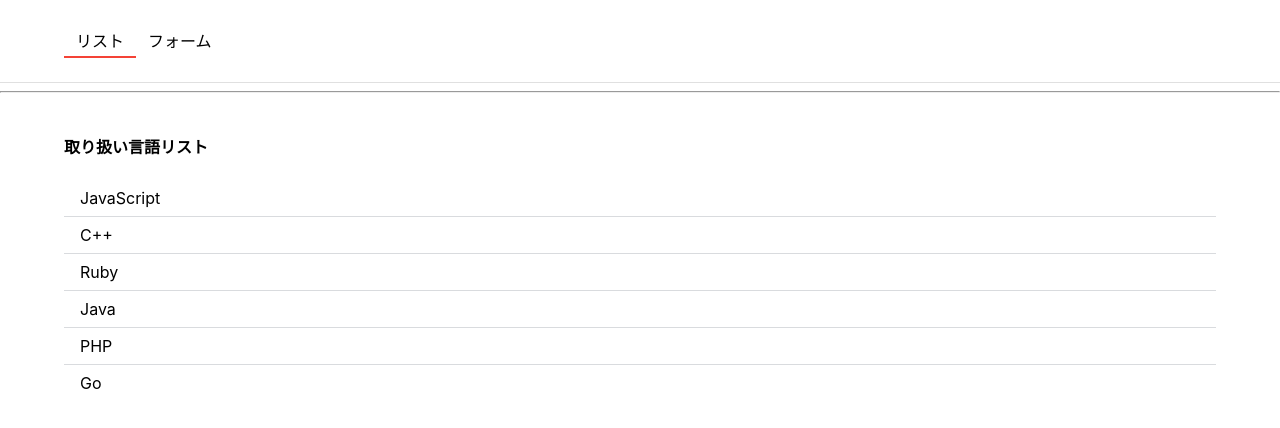
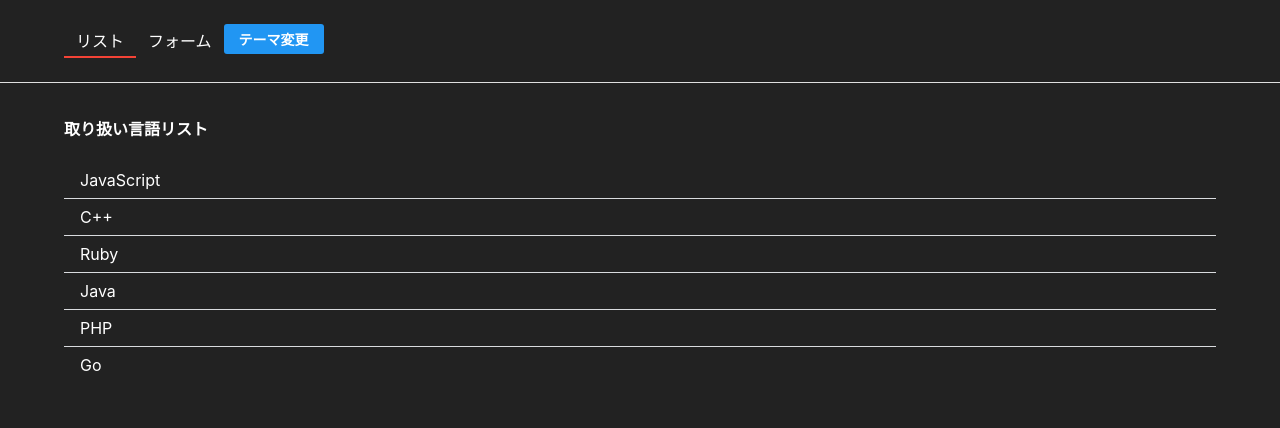
Before and after one commit to shiraishimomoka/React, a React (Create React App) app: page / in a window 1280 px wide. Shown: the top 428 px of the page. Built offline with nearby package versions, Linux system fonts and the light colour scheme.

Commit message:
テーマ切り替えの実装

```diff
--- a/src/App.js
+++ b/src/App.js
@@ -1,36 +1,26 @@
 import logo from './logo.svg';
 import './App.css';
 import styled from 'styled-components'
-import { useEffect, useState } from "react";
+import { useEffect, useState, useContext } from "react";
 import { List } from "./List";
 import { Form } from "./Form"
 import { getLanguages } from './const/languages';
 import { withLoading } from "./hoc/withLoading"
 import { Modal } from "./conponents/modal"
+import { Header } from "./Header"
+import { ThemeContext } from "./contexts/ThemeContext"
 
-const Header = styled.header`
-  display: flex;
-  justify-content: space-space-between;
-  padding: 24px 64px;
-  border-bottom: 1px solid #E0E0E0;
-`
-const HeaderUl = styled.ul`
-  display: flex;
-  margin: 0;
-  padding: 0;
-`
-const HeaderLi = styled.li`
-  list-style: none;
-  padding: 4px 12px;
-  cursor: pointer;
-  border-bottom: ${props => props.focused ? '2px solid #F44336' : 'none'};
+const Container = styled.div`
+  height: 100%;
+  color: ${({ theme }) => theme.color};
+  background-color: ${({ theme }) => theme.backgroundColor};
 `
 
 function App({ data }) {
   const [tab, setTab] = useState('list');
   const [langs, setLangs] = useState(data);
 
-
+  const [theme] = useContext(ThemeContext);
 
   const addLang = (lang) => {
     setLangs([...langs, lang]);
@@ -38,19 +28,13 @@ function App({ data }) {
   }
 
   return (
-    <div>
-      <Header>
-        <HeaderUl>
-          <HeaderLi focused={tab === 'list'} onClick = {() => setTab('list')}>リスト</HeaderLi>
-          <HeaderLi focused={tab === 'form'} onClick = {() => setTab('form')}>フォーム</HeaderLi>
-        </HeaderUl>
-      </Header>
-      <hr/>
+    <Container theme={theme}>
+      <Header tab={tab} setTab={setTab}/>
       {
         tab === 'list' ? <List langs={langs} /> : <Form onAddLang={addLang} />
       }
-    </div>
+    </Container>
   );
 }
 
-export default withLoading(App, getLanguages);
+export default App;
--- /dev/null
+++ b/src/AppContainer.js
@@ -0,0 +1,22 @@
+import { useState } from 'react';
+import { ThemeContext, THEMES } from "./contexts/ThemeContext";
+import { withLoading } from "./hoc/withLoading";
+import App from "./App";
+import { getLanguages } from "./const/languages";
+
+const AppCompornent = withLoading(App, getLanguages)
+
+export const AppContainer = () => {
+  const [theme, setTheme] = useState(THEMES.dark);
+
+  const toggleTheme = () => {
+    const nextTheme = (theme === THEMES.dark) ? THEMES.light : THEMES.dark;
+    setTheme(nextTheme)
+  }
+
+  return (
+    <ThemeContext.Provider value={[theme, toggleTheme]}>
+      <AppCompornent />
+    </ThemeContext.Provider>
+  )
+}
--- a/src/FormModal.js
+++ b/src/FormModal.js
@@ -1,12 +1,16 @@
+import { useContext } from 'react';
 import styled from 'styled-components';
 import { Button } from "./conponents/button";
 import { Modal } from "./conponents/modal";
+import { ThemeContext, THEMES } from "./contexts/ThemeContext";
 
 const Container = styled.div`
   width: 240px;
   border-radius: 10px;
   padding: 24px 36px;
-  background-color: white;
+  color: ${({ theme }) => theme.color};
+  background-color: ${({ theme }) => theme.backgroundColor};
+  border: ${({ theme }) => theme === THEMES.dark ? '2px solid white' : 'none'};
 `
 
 const ButtonWrapper = styled.div`
@@ -16,9 +20,12 @@ const ButtonWrapper = styled.div`
 `
 
 export const FormModal = ({ confirm, cancel }) => {
+
+  const [theme] = useContext(ThemeContext);
+
   return (
     <Modal>
-      <Container>
+      <Container theme={theme}>
         <div>本当に作成しますか？</div>
         <ButtonWrapper>
           <Button onClick={cancel}>Cancel</Button>
--- /dev/null
+++ b/src/Header.js
@@ -0,0 +1,43 @@
+import styled from 'styled-components';
+import { useContext } from 'react';
+import { ThemeContext } from "./contexts/ThemeContext";
+import { Button } from "./conponents/button"
+
+const Container = styled.header`
+  display: flex;
+  justify-content: space-space-between;
+  padding: 24px 64px;
+  border-bottom: 1px solid #E0E0E0;
+`
+const HeaderUl = styled.ul`
+  display: flex;
+  margin: 0;
+  padding: 0;
+`
+const HeaderLi = styled.li`
+  list-style: none;
+  padding: 4px 12px;
+  cursor: pointer;
+  border-bottom: ${props => props.focused ? '2px solid #F44336' : 'none'};
+`
+
+const HeaderButton = styled(Button)`
+  padding: 0;
+  margin-bottom: 4px;
+`
+
+export const Header = ({ tab, setTab }) => {
+
+  const [theme, toggleTheme] = useContext(ThemeContext);
+
+  return (
+    <Container>
+        <HeaderUl>
+          <HeaderLi focused={tab === 'list'} onClick = {() => setTab('list')}>リスト</HeaderLi>
+          <HeaderLi focused={tab === 'form'} onClick = {() => setTab('form')}>フォーム</HeaderLi>
+        </HeaderUl>
+        <HeaderButton onClick={toggleTheme}>テーマ変更</HeaderButton>
+    </Container>
+  )
+
+}
--- /dev/null
+++ b/src/contexts/ThemeContext.js
@@ -0,0 +1,14 @@
+import React from 'react';
+
+export const THEMES = {
+  light: {
+    color: 'black',
+    backgroundColor: 'white',
+  },
+  dark: {
+    color: 'white',
+    backgroundColor: '#222222',
+  }
+}
+
+export const ThemeContext = React.createContext([THEMES.dark, () => {}]);
--- a/src/hoc/withLoading.js
+++ b/src/hoc/withLoading.js
@@ -1,13 +1,18 @@
 import styled from 'styled-components';
-import { useEffect, useState } from 'react';
+import { useContext, useEffect, useState } from 'react';
+import { ThemeContext } from "../contexts/ThemeContext"
 
 const LoadDiv = styled.div`
+  height: 100%;
   padding: 36px;
+  color: ${({ theme }) => theme.color};
+  background-color: ${({ theme }) => theme.backgroundColor};
 `
 
 export const withLoading = (WrappedComponent, fetchData) => {
   return () => {
     const [data, setData] = useState(null);
+    const [theme] = useContext(ThemeContext);
 
     useEffect(() => {
       fetch();
@@ -18,7 +23,7 @@ export const withLoading = (WrappedComponent, fetchData) => {
       setData(data);
     }
     const Loading = (
-      <LoadDiv>ロード中...</LoadDiv>
+      <LoadDiv theme={theme}>ロード中...</LoadDiv>
     )
 
     return data ? <WrappedComponent data={data} /> : Loading;
--- a/src/index.css
+++ b/src/index.css
@@ -1,4 +1,9 @@
+html {
+  height: 100%;
+}
+
 body {
+  height: 100%;
   margin: 0;
   font-family: -apple-system, BlinkMacSystemFont, 'Segoe UI', 'Roboto', 'Oxygen',
     'Ubuntu', 'Cantarell', 'Fira Sans', 'Droid Sans', 'Helvetica Neue',
@@ -11,3 +16,7 @@ code {
   font-family: source-code-pro, Menlo, Monaco, Consolas, 'Courier New',
     monospace;
 }
+
+#root {
+  height: 100%;
+}
--- a/src/index.js
+++ b/src/index.js
@@ -3,10 +3,11 @@ import ReactDOM from 'react-dom';
 import './index.css';
 import App from './App';
 import reportWebVitals from './reportWebVitals';
+import { AppContainer } from './AppContainer';
 
 ReactDOM.render(
   <React.StrictMode>
-    <App />
+    <AppContainer />
   </React.StrictMode>,
   document.getElementById('root')
 );
```
Also changed, not shown: 1 other file (tests, documents, lock files or other folders).
